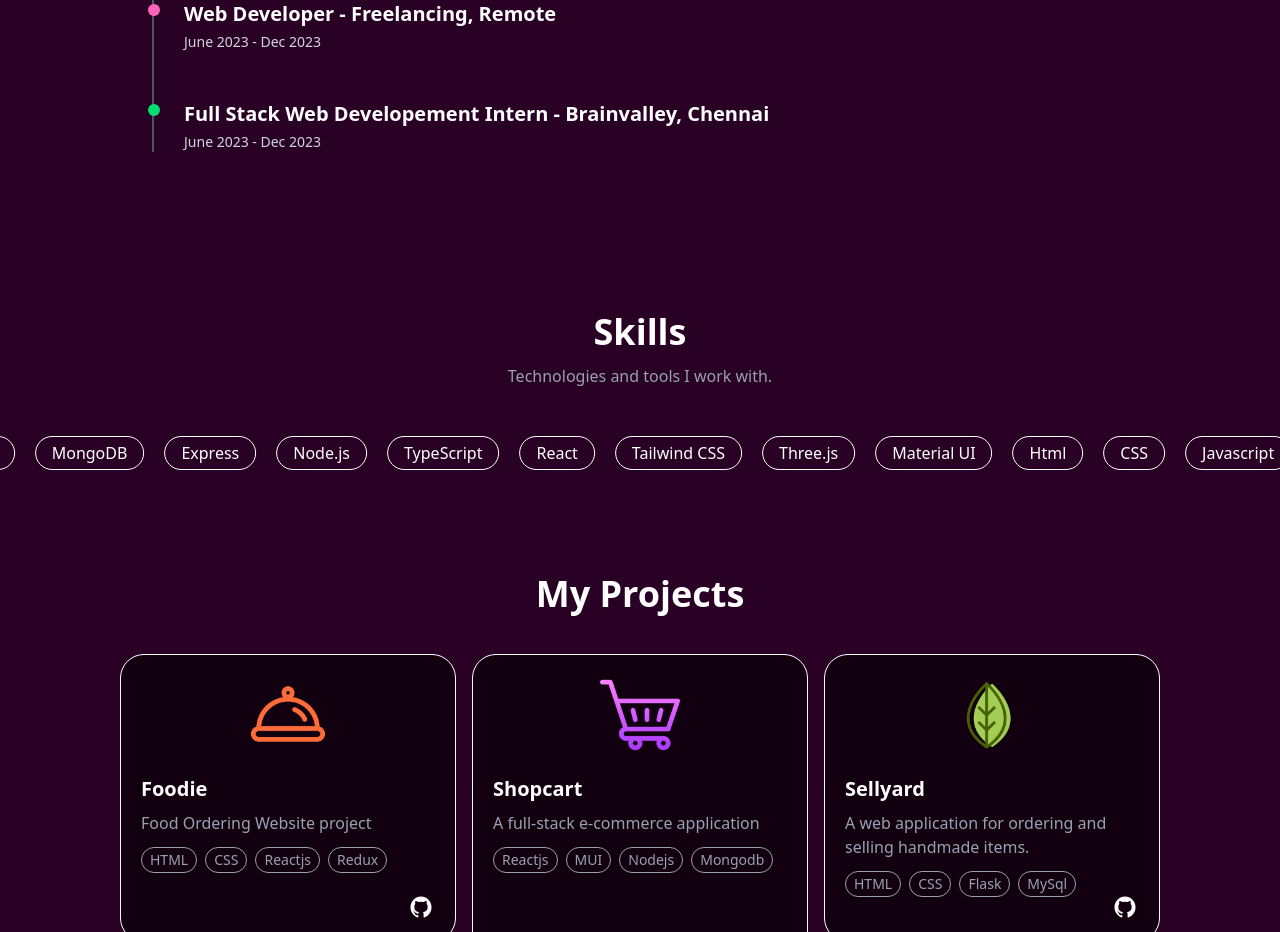
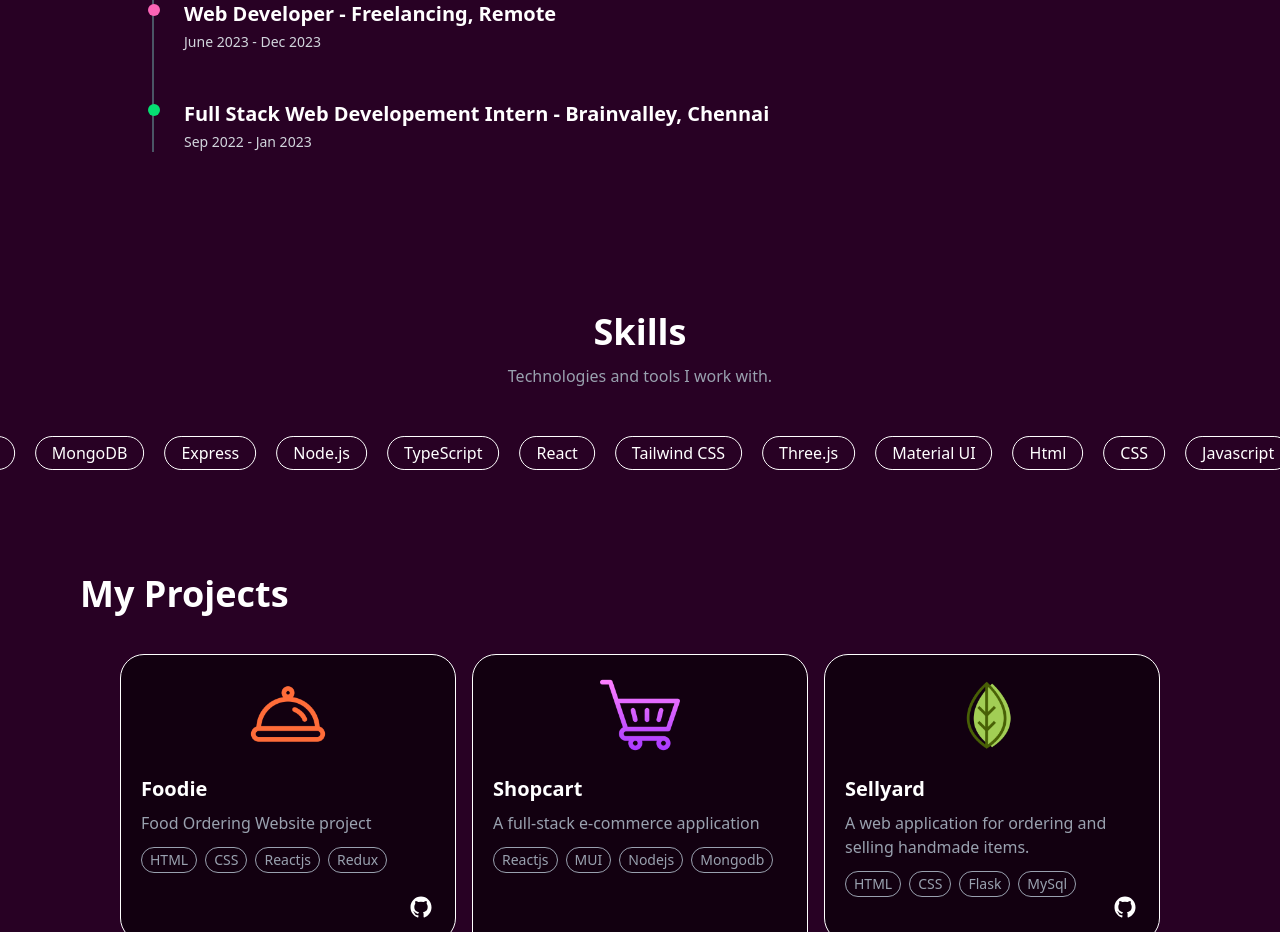
Before and after one commit to Jeniya14/my-portfolio, a React (Vite) app: page / in a window 1280 px wide. Shown: the part 1160-2092 px from the top of the page. Built offline with nearby package versions, Linux system fonts and the light colour scheme.

Commit message:
function update

```diff
--- a/src/section/Experience.jsx
+++ b/src/section/Experience.jsx
@@ -44,7 +44,7 @@ const Experience = () => {
         Full Stack Web Developement Intern - Brainvalley, Chennai
       </h3>
       <p className="text-gray-300 text-sm mt-1">
-        June 2023 - Dec 2023
+        Sep 2022 - Jan 2023
       </p>
     </div>
 
--- a/src/section/Navbar.jsx
+++ b/src/section/Navbar.jsx
@@ -21,9 +21,8 @@ const Navbar = () => {
     >
       <CusLi setPosition={setPosition}>Home</CusLi>
       {/* <CusLi setPosition={setPosition}>About</CusLi> */}
-      <CusLi setPosition={setPosition}>Experience</CusLi>
+      <CusLi setPosition={setPosition} >Experience</CusLi>
       <CusLi setPosition={setPosition}>Project</CusLi>
-      {/* <CusLi setPosition={setPosition}>Copy my Email</CusLi> */}
 
       <Curser position={position}/>
     </ul>
--- a/src/section/Project.jsx
+++ b/src/section/Project.jsx
@@ -1,7 +1,7 @@
 const Project = () => {
   return (
     <div id="projects" className="min-h-screen text-white">
-  <h1 className="text-3xl sm:text-4xl font-bold px-4 sm:px-10 md:px-20 text-center">
+  <h1 className="text-3xl sm:text-4xl font-bold px-4 sm:px-10 md:px-20">
     My Projects
   </h1>
 
```
